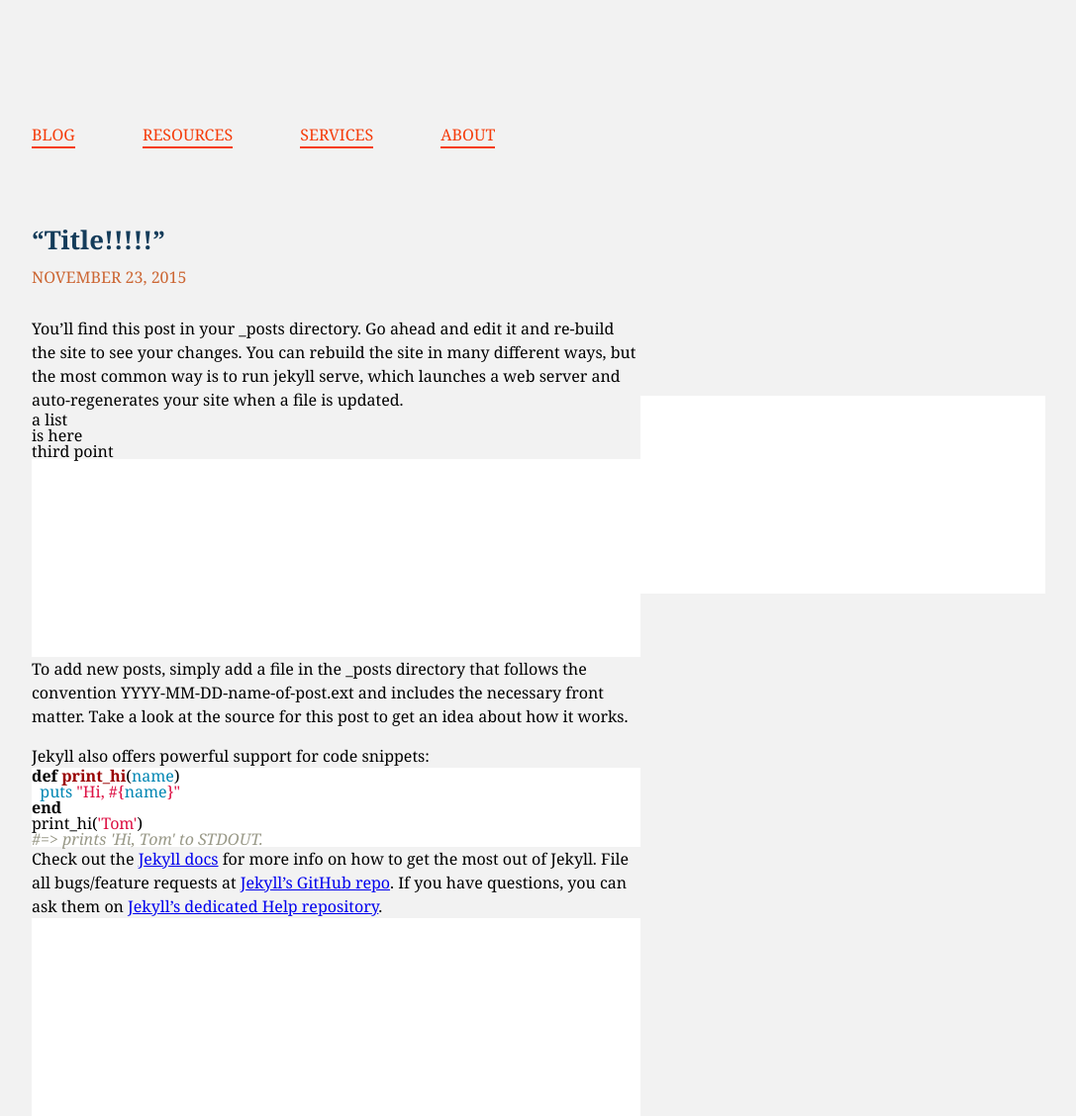
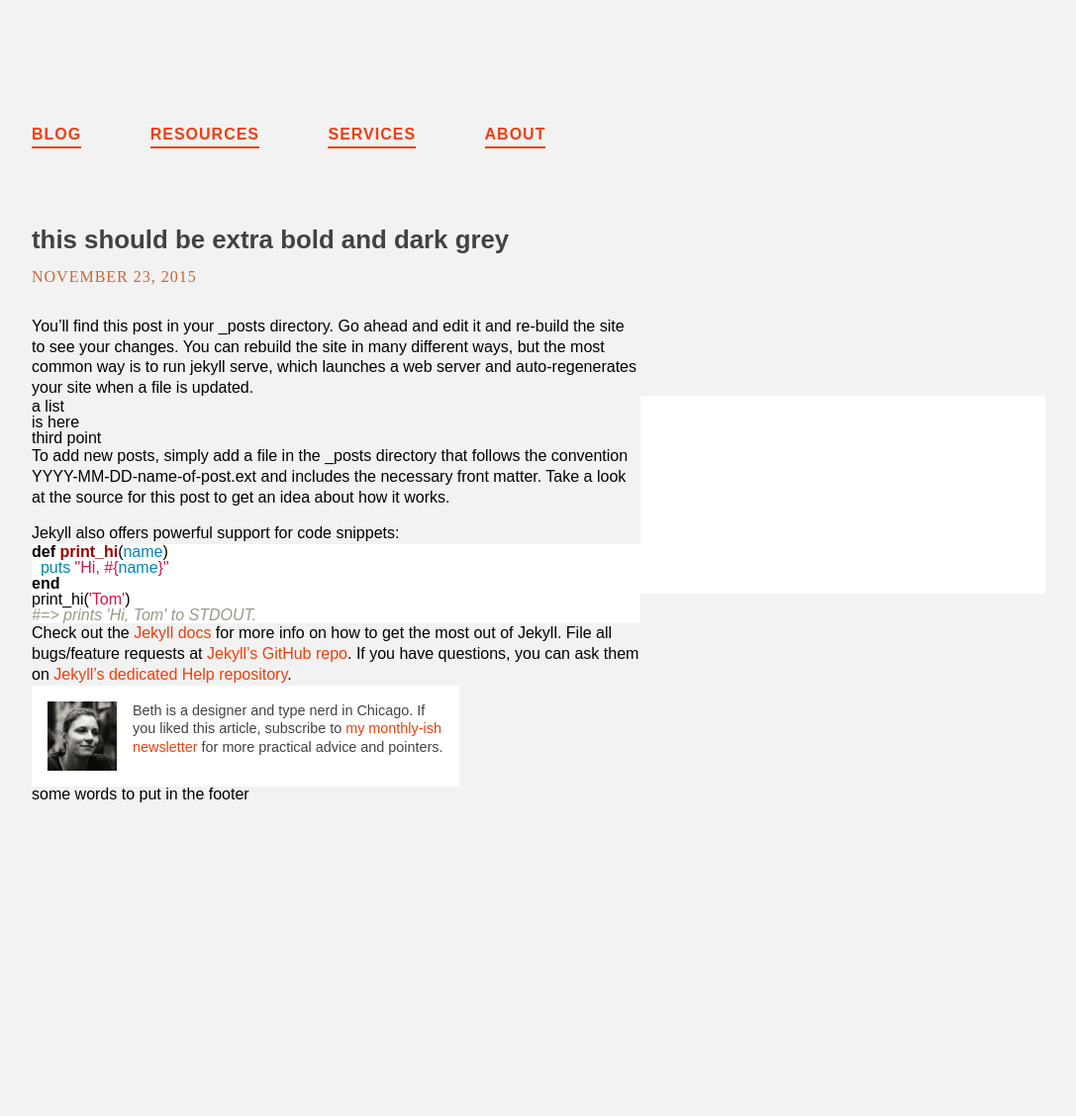
Before and after one commit to bfioritto/typeburrito, a Jekyll site: the page built from _posts/2015-11-23-welcome-to-jekyll.markdown, in a window 1280 px wide. Shown: the whole page at 99% size, without its empty margins (96-1183 px from the left). Built offline with Jekyll 4.4.1, drawn with Linux system fonts in a browser that asks for light colours; after the commit the page ends 900 px from its top, so only the background shows below that.

Commit message:
added typekit font kit (open sans), changed fonts in css, added footer include, portrait image

```diff
--- a/_includes/about.html
+++ b/_includes/about.html
@@ -1,3 +1,8 @@
 <div class="about">
-
+	<div class="portrait">
+  	<img src="/images/portrait_square.jpg" alt="square portrait" height="70" width="70">
+	</div>
+  	<div class="blurb">
+  	Beth is a designer and type nerd in Chicago. If you liked this article, subscribe to <a href="my newsletter sign up">my monthly-ish newsletter</a> for more practical advice and pointers.
+  	</div>
 </div>
--- /dev/null
+++ b/_includes/footer.html
@@ -0,0 +1,3 @@
+<div class="footer">
+		some words to put in the footer
+</div>
--- a/_layouts/default.html
+++ b/_layouts/default.html
@@ -5,6 +5,7 @@
     <div class="content">
       {% include nav.html %}
       {{ content }}
+      {% include footer.html %}
     </div>
   </body>
 </html>
--- a/_posts/2015-11-23-welcome-to-jekyll.markdown
+++ b/_posts/2015-11-23-welcome-to-jekyll.markdown
@@ -1,6 +1,6 @@
 ---
 layout: post
-title:  “Title!!!!!”
+title:  this should be extra bold and dark grey
 date:   2015-11-23 18:55:01
 categories: jekyll update
 ---
@@ -9,9 +9,6 @@ You’ll find this post in your `_posts` directory. Go ahead and edit it and re-
 * a list
 * is here
 * third point
-
-<div class="about">
-</div>
 
 To add new posts, simply add a file in the `_posts` directory that follows the convention `YYYY-MM-DD-name-of-post.ext` and includes the necessary front matter. Take a look at the source for this post to get an idea about how it works.
 
--- a/css/main.scss
+++ b/css/main.scss
@@ -5,13 +5,14 @@
 
 
 // Our variables
-$base-font-family: georgia, serif;
+$base-font-family: "open-sans", sans-serif;
 $font-size-1: 1rem;
 $font-size-2: 1.6154rem;
 $font-size-3: 2.6154rem;
 $font-size-4: 4.2308rem;
 $font-size-5: 6.8462rem;
-$base-line-height: 1.5;
+$font-size-6: .9rem;
+$base-line-height: 1.3;
 
 $navy:  rgb(20, 60, 90);
 $grey-color:       #828282;
@@ -44,9 +45,20 @@ $desktop:        1024px;
 
 body {
   background: $grey-color-light;
+  font-color: $grey-color-dark;
   font-family: $base-font-family;
   font-size: 16px;
 }
+
+a:link {
+  color: $red-color;
+  text-decoration: none;
+}
+
+a:link:hover {
+  text-decoration: underline;
+}
+
 
 .content {
   max-width: 1024px;
@@ -59,6 +71,8 @@ body {
 
 nav {
   padding-bottom: 1rem;
+  font-weight: 700;
+  letter-spacing: 1px;
   @include media-query($desktop) {
     padding: 8rem 0 4rem 0;
   }
@@ -84,14 +98,18 @@ nav {
 
 .post-header {
   h1 {
-    color: $navy;
+    color: $grey-color-dark;
     font-size: $font-size-2;
-    font-weight: bold;
+    font-weight: 800;
     padding: 1rem 0;
   }
-  .post-date {
+
+.post-date {
     color: $tan;
+    font-size: $font-size-1;
+    font-family: "open-sans-condensed";
     text-transform: uppercase;
+    letter-spacing: 1px;
     padding: 0 0 2rem 0;
   }
 }
@@ -130,11 +148,27 @@ article {
 
 .about {
   background: white;
-  height: 200px;
-  max-width: 615px;
+  height: 70px;
+  max-width: 400px;
   width: 100%;
+  padding: 1rem;
   color: $grey-color-dark;
+  font-size: $font-size-6;
+  line-height: 1.3;
+  float: center;
   @include media-query($desktop) {
     clear: both;
-  }
 }
+
+.portrait {
+  float: left;
+  padding-right: 1rem;
+}
+}
+
+.footer {
+  background: grey-color-light;
+  height: 70px;
+  max-width: 1024px;
+  width: 100%;
+}
```
Also changed, not shown: _includes/head.html (+2 -0 lines), images/beer_bistro_portrait.jpg (deleted), images/portrait_square.jpg (added).
